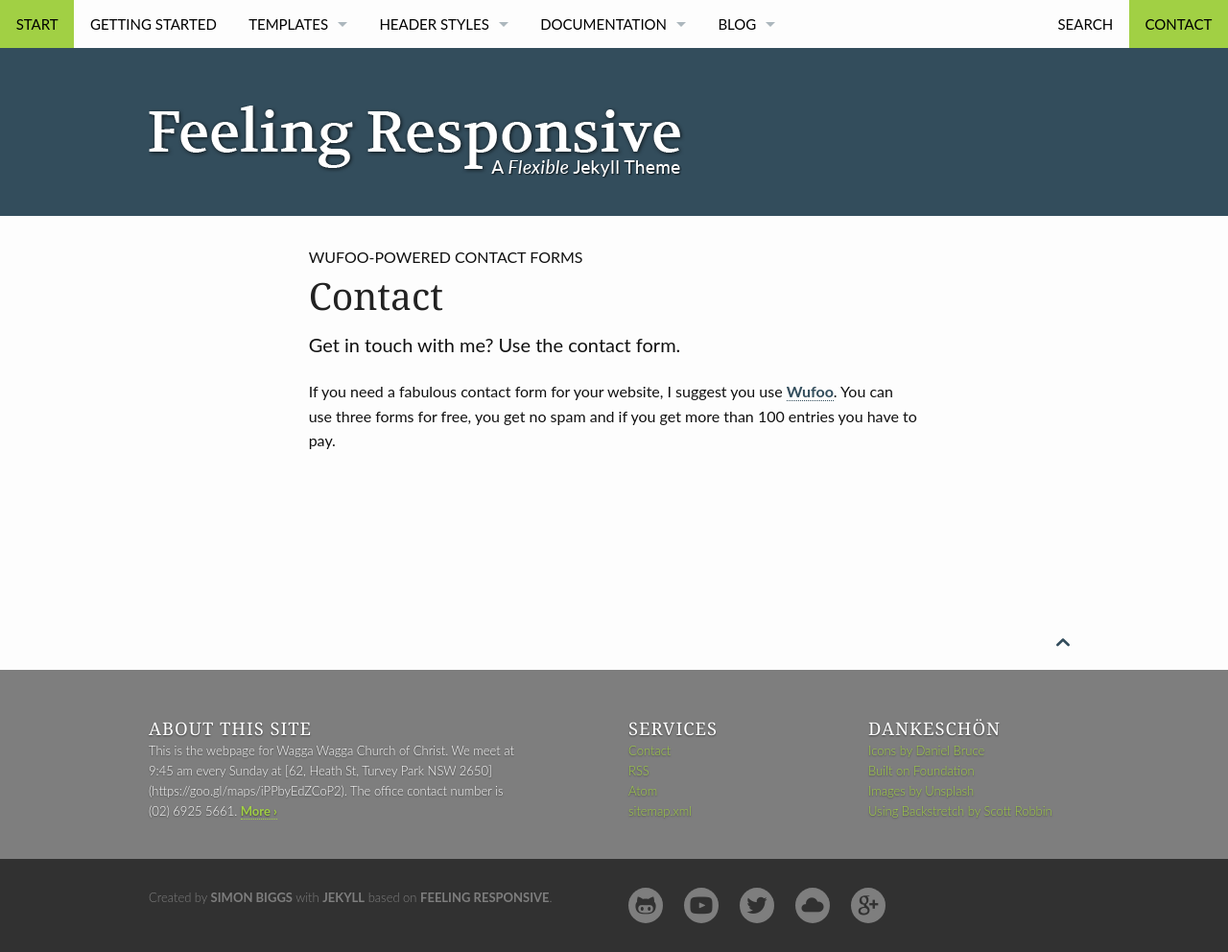
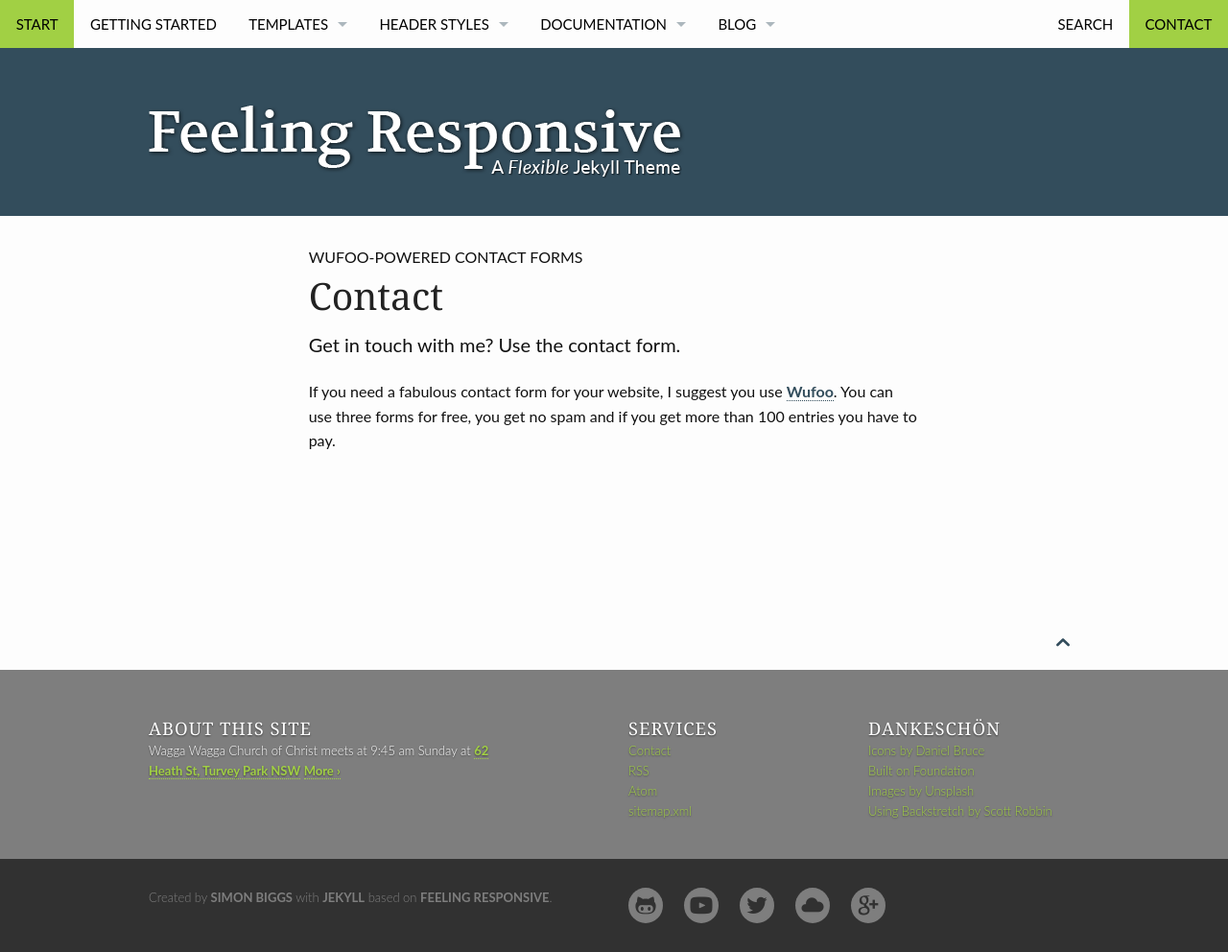
Before and after one commit to SimonBiggs/jekyll-google-drive, a Jekyll site: the page built from pages/contact.md, in a window 1280 px wide. Shown: the whole page at 96% size. Built offline with Jekyll 4.4.1, drawn with Linux system fonts in a browser that asks for light colours.

Commit message:
Update _config.yml

```diff
--- a/_config.yml
+++ b/_config.yml
@@ -14,7 +14,7 @@ title: 'Church of Christ'
 slogan: 'Growing together In Christ to impact our world'
 
 # The description is used on homepage and in the footer to quickly describe your website. Use a maximum of 150 characters for SEO-purposes.
-description: 'This is the webpage for Wagga Wagga Church of Christ. We meet at 9:45 am every Sunday at [62, Heath St, Turvey Park NSW 2650](https://goo.gl/maps/iPPbyEdZCoP2). The office contact number is (02) 6925 5661.'
+description: 'Wagga Wagga Church of Christ meets at 9:45 am Sunday at <a href="https://goo.gl/maps/iPPbyEdZCoP2">62 Heath St, Turvey Park NSW</a>'
 
 # The credits show up in the includes/_footer.html – It would be nice of you to leave a link to Phlow or Feeling Responsive as a thank you :)
 credits: '<p>Created by <a href="http://simonbiggs.net/">Simon Biggs</a> with <a href="http://jekyllrb.com/" target="_blank">Jekyll</a> based on <a href="http://phlow.github.io/feeling-responsive/">Feeling Responsive</a>.</p>'
```
